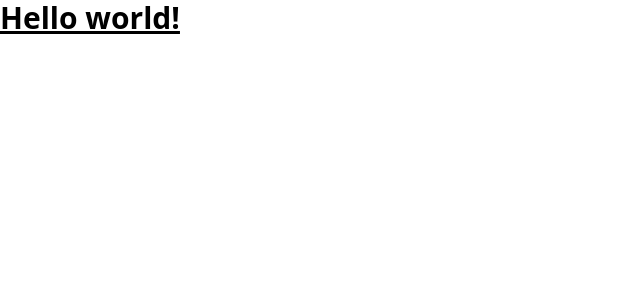
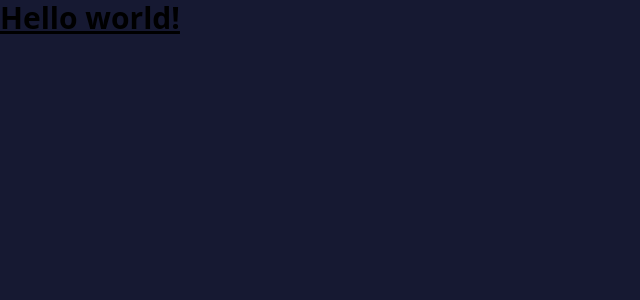
Before and after one commit to DawidGawronskiDev/pomodoro-app, a React (Vite) app: page / in a window 1280 px wide. Shown: the top 300 px of the page, without its empty margins (0-640 px from the left). Built offline with nearby package versions, Linux system fonts and the light colour scheme.

Commit message:
Update body background

```diff
--- a/src/index.css
+++ b/src/index.css
@@ -7,6 +7,10 @@
 @tailwind utilities;
 
 @layer base {
+  html {
+    @apply bg-c-800;
+  }
+
   h1 {
     @apply font-bold text-[120px] leading-[120px];
   }
```
